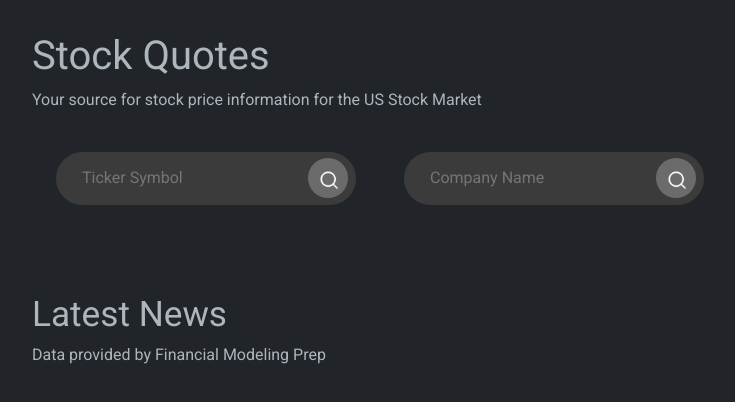
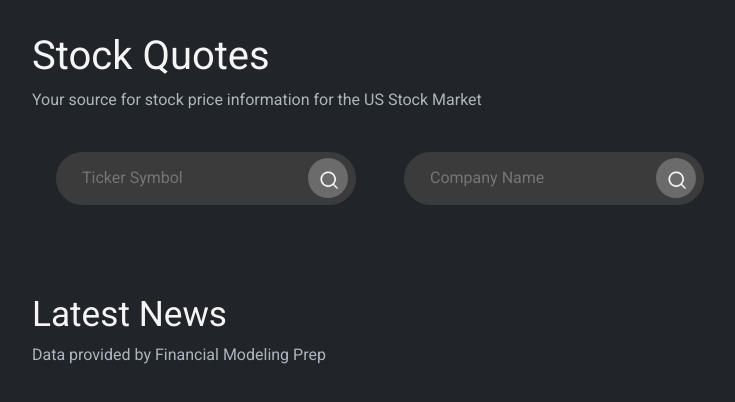
Before and after one commit to swcollins462/stock-quote-site, a plain HTML site: page index.html in a window 1280 px wide. Shown: the whole page, without its empty margins (50-785 px from the left). Drawn offline with nearby package versions, Linux system fonts and the light colour scheme; no server answers.

Commit message:
heading color and README revision

```diff
--- a/styles/style.css
+++ b/styles/style.css
@@ -15,10 +15,12 @@ body {
 
 h1 {
     font-size: 2.5rem;
+    color: whitesmoke;
 }
 
 h2 {
     font-size: 2.2rem;
+    color: whitesmoke;
 }
 
 h3 {
@@ -124,6 +126,7 @@ h3 {
 
 .value {
     padding-right: 3rem;
+    color: whitesmoke;
 }
 
 .value a {
```
Also changed, not shown: README.md.
